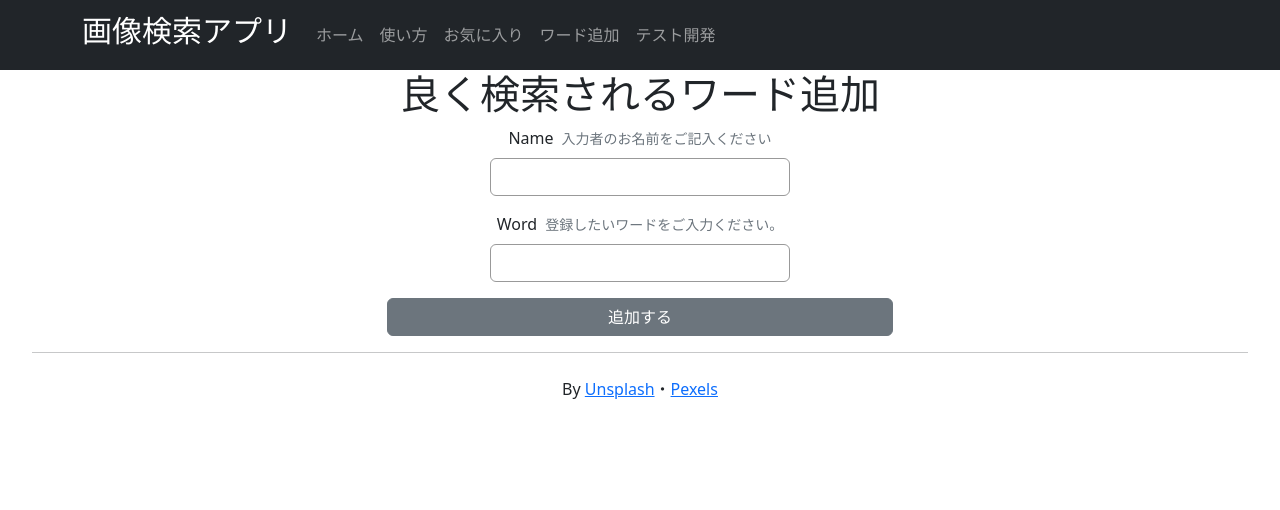
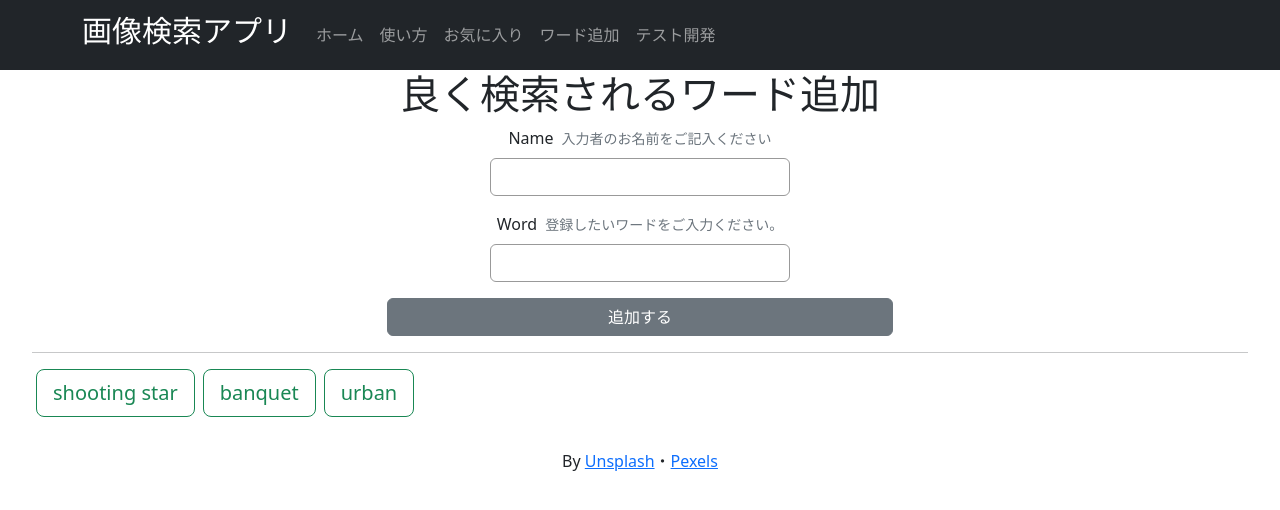
Before and after one commit to na-horita/kensaku, a React (Vite) app: page /add in a window 1280 px wide. Shown: the top 510 px of the page. Built offline with nearby package versions, Linux system fonts and the light colour scheme; no server answers.

Commit message:
【recoil】frequent一覧を取得、更新（recoil内のみ）

```diff
--- a/src/organisms/frequent/AddHook.tsx
+++ b/src/organisms/frequent/AddHook.tsx
@@ -3,8 +3,12 @@ import { useForm, SubmitHandler } from "react-hook-form";
 import { Frequent } from "../../ts/frequent";
 import { createFrequent } from "../../api/frequent/createFrequent";
 import FrequentCreate from "../../components/frequent/FrequentCreate";
+import { useRecoilState } from "recoil";
+import { frequentsAtom } from "../../recoil/atoms/frequentsAtom";
+
 
 function AddFrequent() {
+    const [frequents, setFrequents] = useRecoilState(frequentsAtom);
   const {
     register,
     handleSubmit,
@@ -23,17 +27,15 @@ function AddFrequent() {
     return () => clearTimeout(timeout);
   }, [showAlert]);
 
-  const onSubmit: SubmitHandler<Omit<Frequent, "id">> = (data) => {
+  const onSubmit: SubmitHandler<Omit<Frequent, "id">> = async(data) => {
     const newFrequent = { name: data.name, word: data.word };
 
-    createFrequent(newFrequent)
-      .then(() => {
-        reset();
-        setShowAlert(true);
-      })
-      .catch((error) => {
-        console.error("Error:", error);
-      });
+    const newTodo = await createFrequent(newFrequent);
+    if (newTodo) {
+      reset();
+      setShowAlert(true);
+      setFrequents([...frequents, newTodo]);
+    }
   };
 
   return (
--- a/src/organisms/frequent/FrequentsListHook.tsx
+++ b/src/organisms/frequent/FrequentsListHook.tsx
@@ -1,29 +1,11 @@
-import { useState, useEffect } from "react";
 import FrequentButton from "../../components/common/FrequentButton";
 import { useNavigate } from "react-router-dom";
-import { getFrequents } from "../../api/frequent/getFrequents";
-import { Frequent } from "../../ts/frequent";
+import { useRecoilState } from "recoil";
+import { frequentsAtom } from "../../recoil/atoms/frequentsAtom";
 
 function FrequentsListHook() {
   const navigate = useNavigate();
-  const [frequents, setFrequents] = useState<Frequent[]>([]);
-
-  useEffect(() => {
-    const fetchData = async () => {
-      const data = await getFrequents();
-      if (data !== null) {
-        setFrequents(data);
-      }
-    };
-
-    fetchData(); // 初回のデータ取得
-
-    const interval = setInterval(fetchData, 5000); // 5秒ごとにデータ取得
-
-    return () => {
-      clearInterval(interval); // コンポーネントがアンマウントされた時にインターバルを解除
-    };
-  }, []);
+  const [frequents,] = useRecoilState(frequentsAtom);
 
   const handleClick = (word: string): void => {
     return navigate(`/?keyword=${word}`, { state: { word } });
--- a/src/organisms/top/FrequentsHook.tsx
+++ b/src/organisms/top/FrequentsHook.tsx
@@ -1,11 +1,12 @@
-import { useState, useEffect } from "react";
+import { useEffect } from "react";
 import FrequentButton from "../../components/common/FrequentButton";
 import { Frequent } from "../../ts/frequent";
 import { getFrequents } from "../../api/frequent/getFrequents";
+import { useRecoilState } from "recoil";
+import { frequentsAtom } from "../../recoil/atoms/frequentsAtom";
 
 const FrequentData = (props: any) => {
-  const [frequents, setFrequents] = useState<Frequent[]>([]);
-
+  const [frequents,setFrequents] = useRecoilState(frequentsAtom);
   const getFrequentData = async (word:string) => {
     props.setLoading(true);
     props.setWord(word);
@@ -24,7 +25,7 @@ const FrequentData = (props: any) => {
     }
 
     fetchData();
-  }, []);
+  }, [setFrequents]);
 
   return (
     <>
--- /dev/null
+++ b/src/recoil/atoms/frequentsAtom.ts
@@ -0,0 +1,23 @@
+import { atom } from "recoil";
+import { Frequent } from "../../ts/frequent";
+
+export const frequentsAtom = atom<Frequent[]>({
+  key: "frequentsAtom",
+  default: [
+    {
+      id: 2,
+      name: "Jane Smith",
+      word: "shooting star",
+    },
+    {
+      id: 3,
+      name: "Alex saisa",
+      word: "banquet",
+    },
+    {
+      id: 4,
+      name: "yamashita takashi",
+      word: "urban",
+    },
+  ],
+});
```
